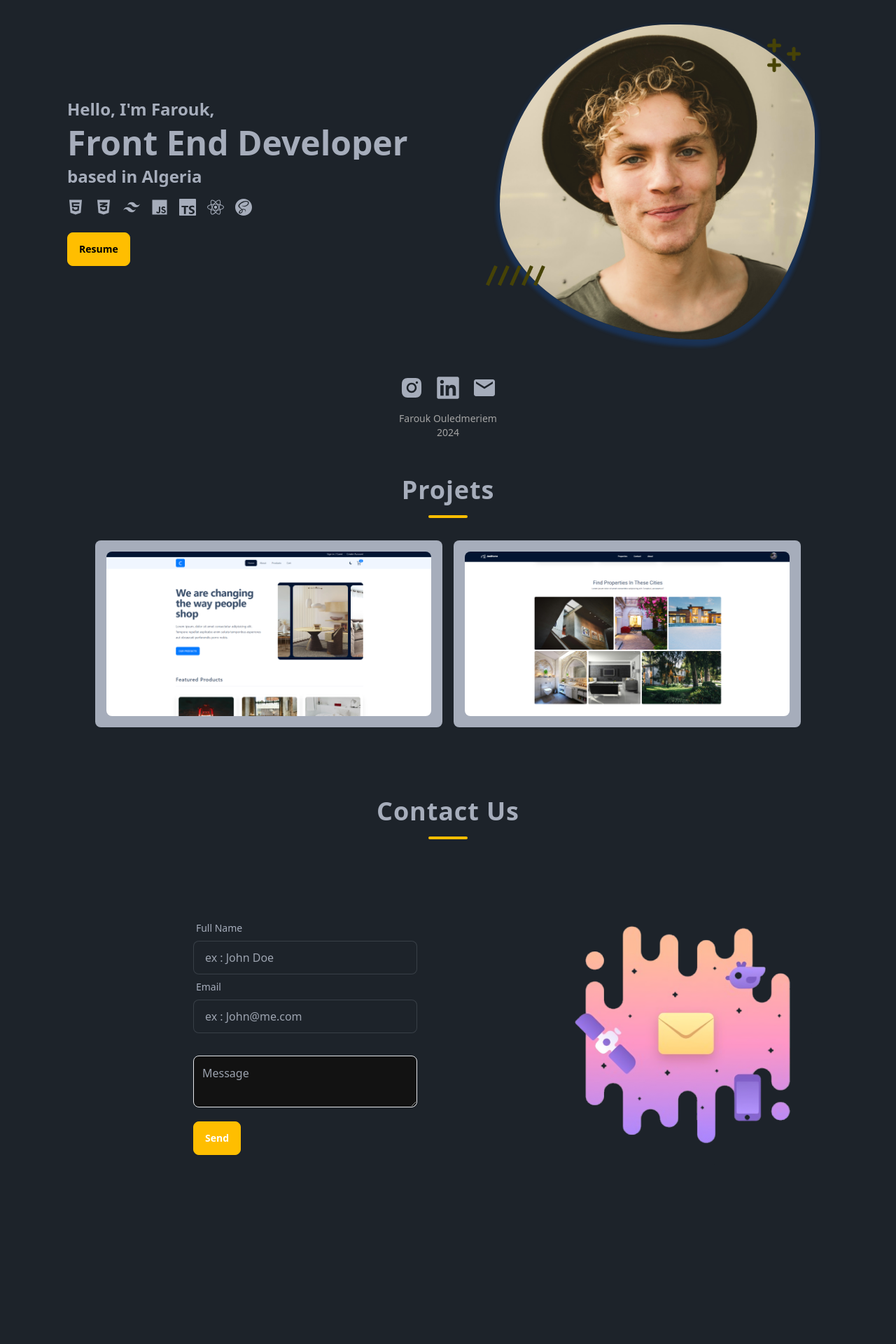
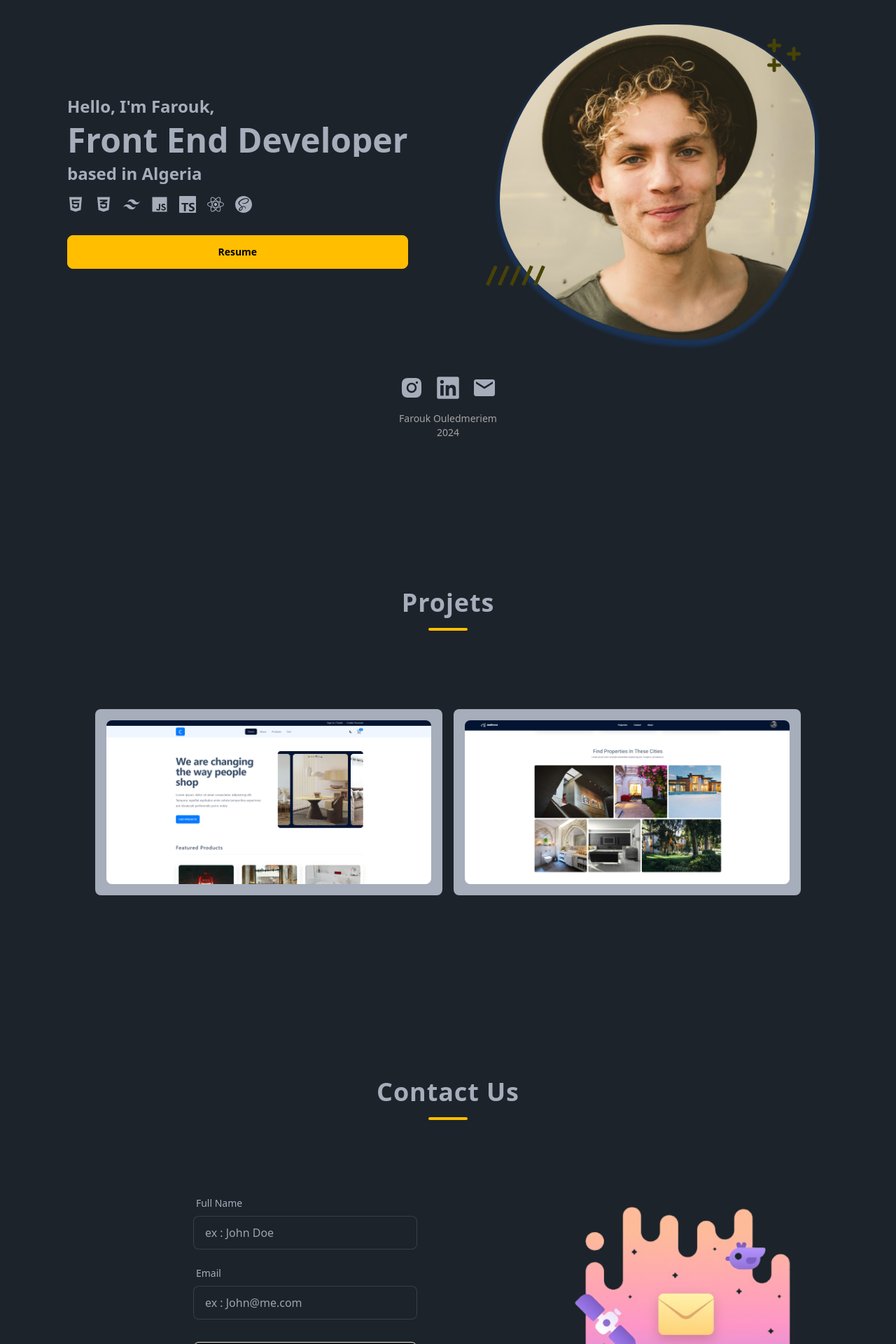
Before and after one commit to faroukq1/personal-portfolio, a React (Vite) app: page / in a window 1280 px wide. Shown: the part 140-2060 px from the top of the page at 70% size. Before the commit the page ends 1819 px from the top, so only its background shows below. Built offline with nearby package versions, Linux system fonts and the light colour scheme.

Commit message:
add animations to the section

```diff
--- a/package.json
+++ b/package.json
@@ -10,6 +10,7 @@
     "preview": "vite preview"
   },
   "dependencies": {
+    "framer-motion": "^11.5.4",
     "react": "^18.3.1",
     "react-dom": "^18.3.1",
     "react-icons": "^5.3.0"
@@ -18,6 +19,7 @@
     "@eslint/js": "^9.9.0",
     "@types/react": "^18.3.3",
     "@types/react-dom": "^18.3.0",
+    "@types/react-scroll": "^1.8.10",
     "@vitejs/plugin-react": "^4.3.1",
     "autoprefixer": "^10.4.20",
     "daisyui": "^4.12.10",
@@ -26,6 +28,7 @@
     "eslint-plugin-react-refresh": "^0.4.9",
     "globals": "^15.9.0",
     "postcss": "^8.4.45",
+    "react-scroll": "^1.9.0",
     "tailwindcss": "^3.4.10",
     "typescript": "^5.5.3",
     "typescript-eslint": "^8.0.1",
--- a/src/App.tsx
+++ b/src/App.tsx
@@ -1,11 +1,18 @@
+import { Element } from "react-scroll";
 import { Contact, Hero, Navbar, Projets } from "./component";
 const App = () => {
   return (
     <>
       <Navbar />
-      <Hero />
-      <Projets />
-      <Contact />
+      <Element name="about">
+        <Hero />
+      </Element>
+      <Element name="projects">
+        <Projets />
+      </Element>
+      <Element name="contact">
+        <Contact />
+      </Element>
     </>
   );
 };
--- a/src/component/Contact.tsx
+++ b/src/component/Contact.tsx
@@ -1,25 +1,91 @@
+import { motion } from "framer-motion";
 import email from "../assets/email.png";
 import CustomInput from "./CustomInput";
+
+const containerVariants = {
+  hidden: { opacity: 0, y: 20 },
+  visible: { opacity: 1, y: 0 },
+};
+
+const itemVariants = {
+  hidden: { opacity: 0, scale: 0.9 },
+  visible: { opacity: 1, scale: 1 },
+};
+
+const imageVariants = {
+  hidden: { opacity: 0, x: 20 },
+  visible: { opacity: 1, x: 0 },
+};
+
 const Contact = () => {
   return (
     <>
-      <div className="mt-20 flex flex-col justify-center items-center">
-        <h3 className="text-4xl font-semibold tracking-wide">Contact Us</h3>
-        <div className="h-1 w-14 mt-4 bg-warning rounded-full"></div>
-      </div>
+      <motion.div
+        className="mt-20 flex flex-col justify-center items-center"
+        initial="hidden"
+        animate="visible"
+        variants={containerVariants}
+        transition={{ duration: 1 }}
+      >
+        <motion.h3
+          className="text-4xl font-semibold tracking-wide"
+          variants={containerVariants}
+          transition={{ duration: 1, delay: 0.2 }}
+        >
+          Contact Us
+        </motion.h3>
+        <motion.div
+          className="h-1 w-14 mt-4 bg-warning rounded-full"
+          variants={containerVariants}
+          transition={{ duration: 1, delay: 0.4 }}
+        />
+      </motion.div>
+
       <section className="h-[50vh] container mt-20 flex">
-        <div className="flex-1 flex flex-col justify-center items-center">
-          <CustomInput title="Full Name" placeholder="ex : John Doe" />
-          <CustomInput title="Email" placeholder="ex : John@me.com" />
-          <textarea
+        <motion.div
+          className="flex-1 flex flex-col justify-center items-center"
+          initial="hidden"
+          animate="visible"
+          variants={containerVariants}
+          transition={{ duration: 1, delay: 0.6 }}
+        >
+          <motion.div
+            className="w-full max-w-xs"
+            variants={itemVariants}
+            transition={{ duration: 0.5 }}
+          >
+            <CustomInput title="Full Name" placeholder="ex : John Doe" />
+          </motion.div>
+          <motion.div
+            className="w-full max-w-xs mt-4"
+            variants={itemVariants}
+            transition={{ duration: 0.5, delay: 0.2 }}
+          >
+            <CustomInput title="Email" placeholder="ex : John@me.com" />
+          </motion.div>
+          <motion.textarea
             placeholder="Message"
             className="w-full max-w-xs outline-none border p-3 rounded-lg mt-8"
+            variants={itemVariants}
+            transition={{ duration: 0.5, delay: 0.4 }}
           />
-          <div className="w-full max-w-xs">
+          <motion.div
+            className="w-full max-w-xs"
+            variants={itemVariants}
+            transition={{ duration: 0.5, delay: 0.6 }}
+          >
             <button className="btn btn-warning text-white mt-5">Send</button>
-          </div>
-        </div>
-        <img src={email} alt="contact picture" className="object-cover" />
+          </motion.div>
+        </motion.div>
+        <motion.img
+          src={email}
+          alt="contact picture"
+          className="object-cover"
+          variants={imageVariants}
+          initial="hidden"
+          animate="visible"
+          transition={{ duration: 1, delay: 0.8 }}
+        />
       </section>
     </>
   );
--- a/src/component/Hero.tsx
+++ b/src/component/Hero.tsx
@@ -1,69 +1,165 @@
-// Hero.js
+import { motion } from "framer-motion";
 import reclangle from "../assets/Rectangle 17.png";
 import sqare from "../assets/square.png";
 import { skillsData, socialMediaData } from "../DATA";
+
+const sectionVariants = {
+  hidden: { opacity: 0, y: 20 },
+  visible: { opacity: 1, y: 0 },
+};
+
+const imageVariants = {
+  hidden: { opacity: 0, y: 20 },
+  visible: { opacity: 1, y: 0 },
+};
 
 const Hero = () => {
   return (
     <section className="container h-screen flex items-center justify-between gap-8">
       <div>
-        <div className="grid gap-2">
-          <h3 className="font-semibold text-2xl">Hello, I'm Farouk,</h3>
-          <h1 className="text-5xl font-bold whitespace-nowrap overflow-hidden relative animate-typing">
+        <motion.div
+          className="grid gap-2"
+          initial="hidden"
+          animate="visible"
+          variants={sectionVariants}
+          transition={{ duration: 1 }}
+        >
+          <motion.h3
+            className="font-semibold text-2xl"
+            transition={{ duration: 1 }}
+          >
+            Hello, I'm Farouk,
+          </motion.h3>
+
+          <motion.h1 className="text-5xl font-bold whitespace-nowrap overflow-hidden relative">
             Front End Developer
             <span
               className="absolute border-r-4 border-white animate-blink"
               style={{ left: "105%" }}
             ></span>
-          </h1>
-          <h3 className="font-semibold text-2xl">based in Algeria</h3>
+          </motion.h1>
+
+          <motion.h3
+            className="font-semibold text-2xl"
+            transition={{ duration: 1.2 }}
+          >
+            based in Algeria
+          </motion.h3>
+
           <div className="flex gap-4">
             {skillsData.map((icon, index) => (
-              <span className="text-2xl my-2" key={index}>
+              <motion.span
+                className="text-2xl my-2"
+                key={index}
+                initial="hidden"
+                animate="visible"
+                variants={imageVariants}
+                transition={{ duration: 0.5, delay: index * 0.2 }}
+              >
                 {icon}
-              </span>
+              </motion.span>
             ))}
           </div>
-        </div>
-        <button className="btn btn-warning mt-4">Resume</button>
+
+          <motion.button
+            className="btn btn-warning mt-4"
+            initial="hidden"
+            animate="visible"
+            variants={sectionVariants}
+            transition={{ duration: 0.5 }}
+          >
+            Resume
+          </motion.button>
+        </motion.div>
       </div>
+
       <div className="relative">
-        <div className="blob"></div>
+        <motion.div
+          className="blob"
+          initial="hidden"
+          animate="visible"
+          variants={sectionVariants}
+          transition={{ duration: 1, delay: 0.5 }}
+        />
+
         <div className="flex absolute bottom-24 left-15">
           {Array.from({ length: 5 }).map((_, index) => (
-            <img key={index} src={reclangle} alt="rectangle" />
+            <motion.img
+              key={index}
+              src={reclangle}
+              alt="rectangle"
+              initial="hidden"
+              animate="visible"
+              variants={imageVariants}
+              transition={{ duration: 1, delay: index * 0.2 }}
+            />
           ))}
         </div>
+
         <div className="flex w-fit absolute top-10 right-10">
           <div className="flex flex-col gap-2">
             {Array.from({ length: 2 }).map((_, index) => (
-              <img
+              <motion.img
                 key={index}
                 src={sqare}
                 alt="square"
                 className="w-5 h-5 object-cover"
+                initial="hidden"
+                animate="visible"
+                variants={imageVariants}
+                transition={{ duration: 0.5, delay: index * 0.2 }}
               />
             ))}
           </div>
+
           <div className="mt-3 ml-2">
-            <img src={sqare} alt="square" className="w-5 h-5 object-cover" />
+            <motion.img
+              src={sqare}
+              alt="square"
+              className="w-5 h-5 object-cover"
+              initial="hidden"
+              animate="visible"
+              variants={imageVariants}
+              transition={{ duration: 0.5 }}
+            />
           </div>
         </div>
       </div>
+
       <div className="my-4 absolute bottom-0 left-1/2 transform -translate-x-1/2">
-        <ul className="flex gap-4 my-4">
+        <motion.ul
+          className="flex gap-4 my-4"
+          initial="hidden"
+          animate="visible"
+          variants={sectionVariants}
+          transition={{ duration: 1 }}
+        >
           {socialMediaData.map((item) => {
             const { id, icon } = item;
             return (
-              <span className="text-4xl" key={id}>
+              <motion.span
+                className="text-4xl"
+                key={id}
+                initial="hidden"
+                animate="visible"
+                variants={imageVariants}
+                transition={{ duration: 0.5 }}
+              >
                 {icon}
-              </span>
+              </motion.span>
             );
           })}
-        </ul>
-        <p className="my-4 text-sm text-neutral-400 flex flex-col items-center">
+        </motion.ul>
+
+        <motion.p
+          className="my-4 text-sm text-neutral-400 flex flex-col items-center"
+          initial="hidden"
+          animate="visible"
+          variants={sectionVariants}
+          transition={{ duration: 1 }}
+        >
           Farouk Ouledmeriem <span>{new Date().getFullYear()}</span>
-        </p>
+        </motion.p>
       </div>
     </section>
   );
--- a/src/component/Navbar.tsx
+++ b/src/component/Navbar.tsx
@@ -1,6 +1,6 @@
 import { useState } from "react";
 import ToggleDarkMode from "./ToggleDarkMode";
-
+import { Link } from "react-scroll";
 type navDataType = {
   id: number;
   name: string;
@@ -12,7 +12,7 @@ const navData: navDataType[] = [
   },
   {
     id: 2,
-    name: "projets",
+    name: "projects",
   },
   {
     id: 3,
@@ -42,12 +42,14 @@ const Navbar = () => {
                     selectedSection === name && "border-b border-neutral"
                   }`}
                 >
-                  <button
+                  <Link
+                    to={name}
+                    duration={500}
                     onClick={() => changeSection(name)}
                     className="btn btn-ghost"
                   >
                     <p className="text-lg">{name}</p>
-                  </button>
+                  </Link>
                 </li>
               );
             })}
--- a/src/component/Projets.tsx
+++ b/src/component/Projets.tsx
@@ -2,13 +2,13 @@ import ProjectCard from "./ProjectCard";
 import { projectData } from "../DATA";
 const Projets = () => {
   return (
-    <section className=" p-5">
+    <section className="h-screen p-5 flex flex-col justify-center items-center gap-20">
       <div className="flex flex-col justify-center items-center">
         <h3 className="text-4xl font-semibold tracking-wide">Projets</h3>
         <div className="h-1 w-14 mt-4 bg-warning rounded-full"></div>
       </div>
       <div className="flex justify-center gap-4 mt-8">
-        {projectData.map((item, index) => {
+        {projectData.map((item) => {
           return <ProjectCard {...item} key={item.id} />;
         })}
       </div>
```
Also changed, not shown: 1 other file (tests, documents, lock files or other folders).
